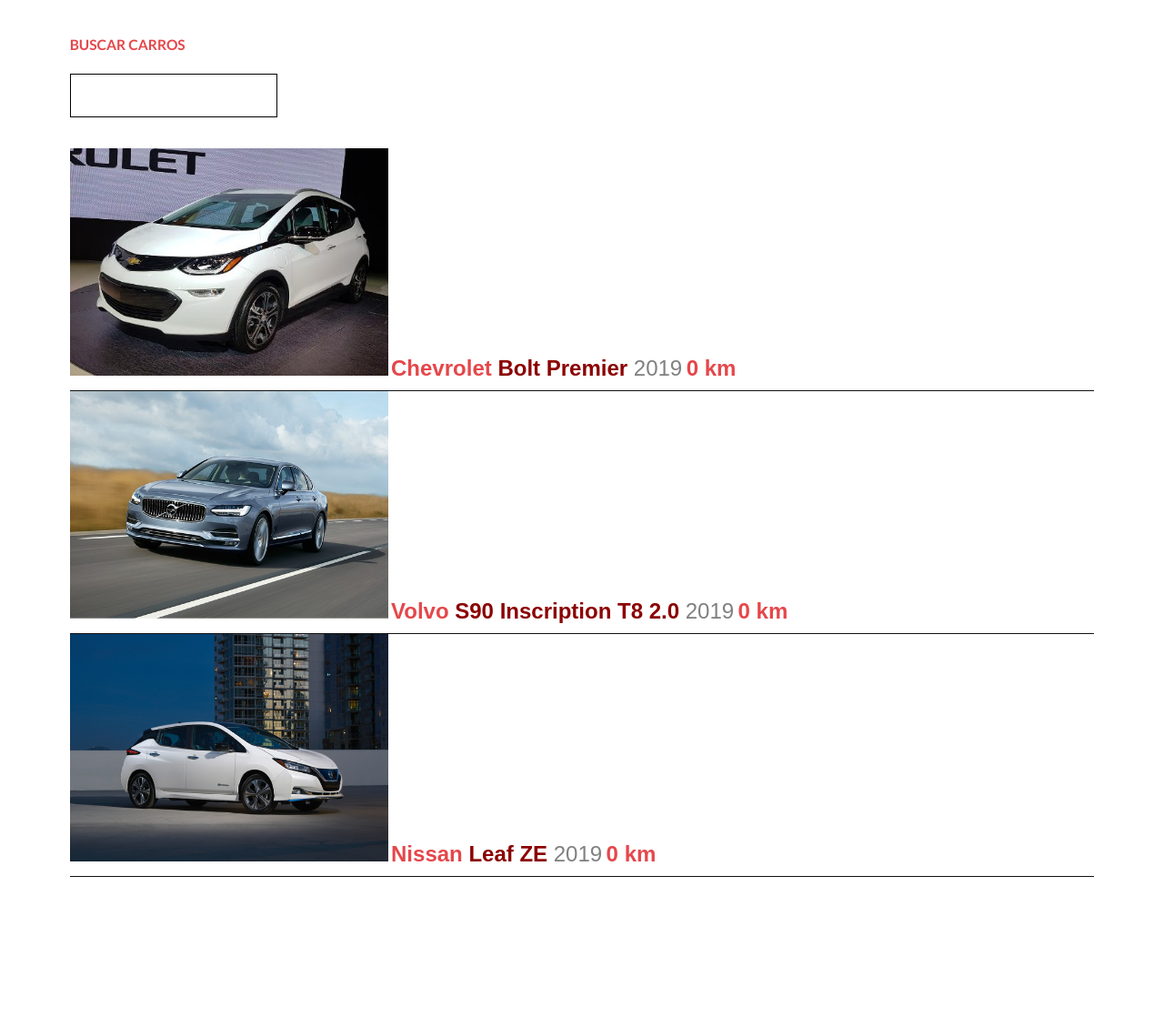
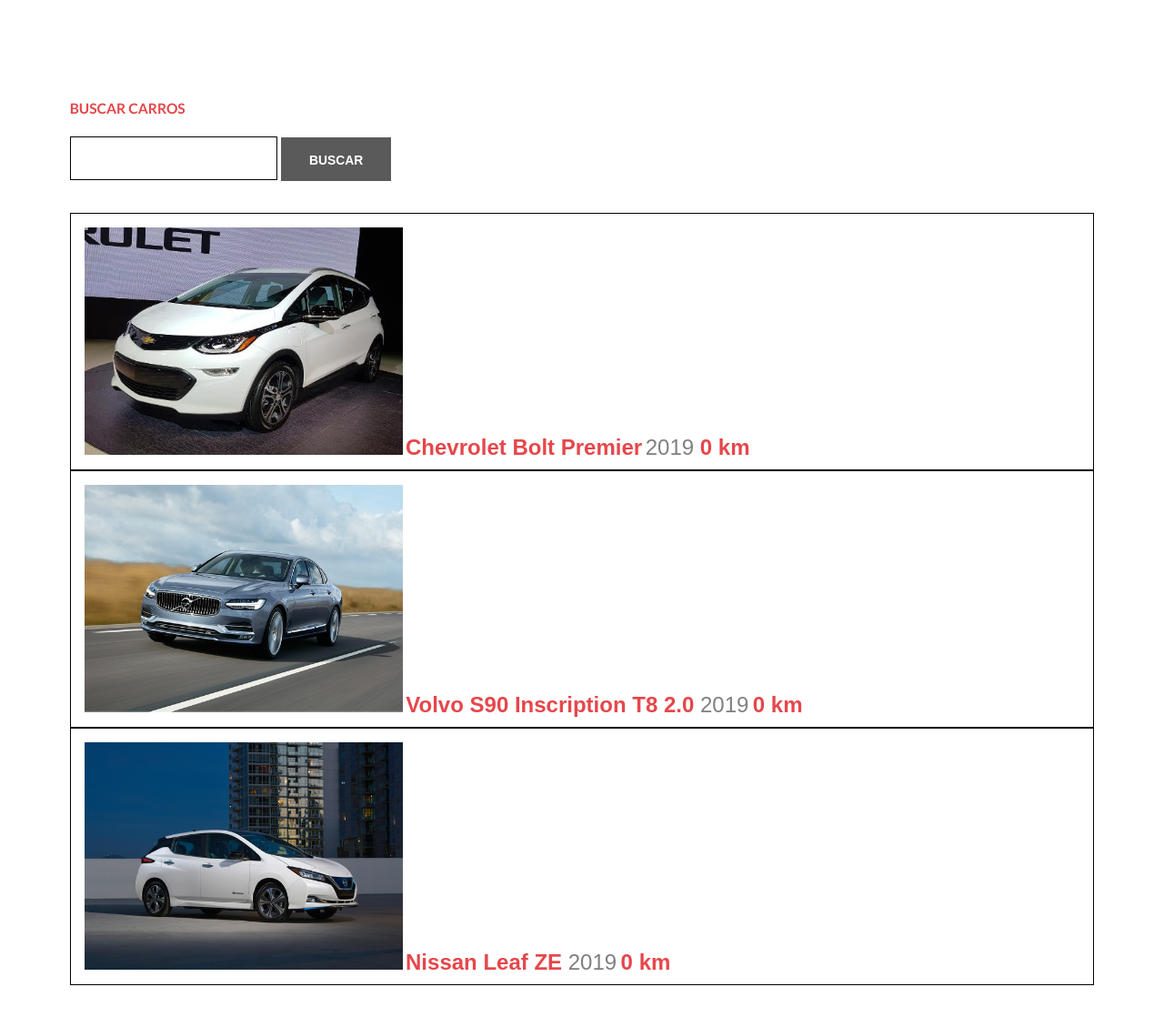
Before and after one commit to baradelbruno/turbonews, a Django app: template turbonews/core/templates/logado/ficha-tecnica-log.html in a window 1280 px wide. Shown: the part 87-1205 px from the top of the page at 91% size. Before the commit the page ends 1051 px from the top, so only its background shows below. Run offline with Django 3.2, Linux system fonts and the light colour scheme; the template is opened without the code that fills it, so the values that code supplies are empty.

Commit message:
correção de diversos bugs nas paginas de ficha tecnica

```diff
--- a/turbonews/core/templates/logado/ficha-tecnica-log.html
+++ b/turbonews/core/templates/logado/ficha-tecnica-log.html
@@ -1,74 +1,74 @@
-{% extends 'logado/base-log.html' %}
+{% extends 'logado/base-log.html'%}
 
 {% block content %}
 
+<section id="main">
+		<div class="inner">
+
     <br>
 
-        <div class="container">
         <div class="form-group row">
             <div class="col-4">
                 <label>Buscar Carros</label>
                 <input class="form-control" type="text">
-  </div>
+				<button type="submit" name="button" class="button">Buscar</button>
             </div>
         </div>
 
 
     <br>
 
-        <!-- CARRO 1 -->
+        <div class="ficha">
+            <font size="2" face="arial"><a href="{% url 'ficha-bolt-log' %}"><img src="{{STATIC_URL}}static/images/bolt.jpg" title="Ficha técnica, equipamentos e fotos do Chevrolet Premier"height="250" width="350"></a></font>
 
-      <div class="container p-3" style="border-bottom: solid 1px" color: darkred>
-          <tr>
-              <font size="2" face="arial"><a href="{% url 'ficha-bolt-log' %}"><img src="{{STATIC_URL}}static/images/bolt.jpg" title="Ficha técnica, equipamentos e fotos do Chevrolet Premier" vspace="0" border="0" height="250" width="350"></a></font>
-              <td bgcolor="#ffffff" align="left">
-                  <font size="2" face="arial"><a href="{% url 'ficha-bolt-log' %}" title="Chevrolet Bolt Premier">
-                  <font class="ml-4" size="5" color="gray"><b>Chevrolet
-                  <font size="5" color="darkred">Bolt Premier
+
+            <font size="2" face="arial">
+                <a href="{% url 'ficha-bolt-log' %}" title="Chevrolet Bolt Premier">
+                    <font size="5" color="gray">  <b> Chevrolet Bolt Premier</b></font>
+                </a>
+
+                <font size="2" color="gray">
+                    <font size="3" color="darkred">
+                        <font size="2" color="gray"></font>
+                        <font size="5" color="gray">2019 </font>
+                        <font size="5" color="darkblue"> <b>0 km</b> </font>
+                    </font>
+                </font>
+            </font>
+        </div>
+
+
+      <!-- CARRO 2 -->
+
+    <div class="ficha" style="border:1px solid black">
+              <font size="2" face="arial"><a href="{% url 'ficha-volvo-log'%}">
+                <img src="{{STATIC_URL}}static/images/volvo-s90.jpg" title="Ficha técnica, equipamentos e fotos do Volvo Inscription T8 2.0" height="250" width="350"></a>
+              </font>
+
+                  <font size="2" face="arial"><a href="{% url 'ficha-volvo'%}" title="Volvo Inscription T8 2.0">
+                  <font class="ml-4" size="5" color="gray"><b>Volvo
+                  <font size="5">S90 Inscription T8 2.0
                   </font></b></font></a><font size="2" color="gray"><font size="3" color="darkred"><font size="2" color="gray">
                   </font>
                   <font size="5" color="gray">2019</font>
                   <font size="5" color="darkblue"><b>0 km</b></font>
-              </font></font></font></td>
-          </tr>
+              </font></font></font>
             </div>
 
-      <!-- CARRO 2 -->
+      <!-- CARRO 3 -->
 
-      <div class="container p-3" style="border-bottom: solid 1px">
-          <tr>
-              <td bgcolor="#ffffff" align="center">
-              <font size="2" face="arial"><a href="{% url 'ficha-volvo-log'%}"><img src="{{STATIC_URL}}static/images/volvo-s90.jpg" title="Ficha técnica, equipamentos e fotos do Volvo Inscription T8 2.0" vspace="0" border="0" height="250" width="350"></a></font></td>
-              <td bgcolor="#ffffff" align="left">
-                  <font size="2" face="arial"><a href="{% url 'ficha-volvo-log' %}" title="Volvo Inscription T8 2.0">
-                  <font class="ml-4" size="5" color="gray"><b>Volvo
-                  <font size="5" color="darkred">S90 Inscription T8 2.0
+   <div class="ficha" style="border:1px solid black">
+          <font size="2" face="arial"><a href="{% url 'ficha-leaf-log'%}"><img src="{{STATIC_URL}}static/images/leaf.jpg" title="Ficha técnica, equipamentos e fotos do Nissan Leaf ZE" vspace="0" border="0" height="250" width="350"></a></font></td>
+              <font size="2" face="arial"><a href="{% url 'ficha-leaf-log'%}" title="Nissan Leaf ZE">
+              <font class="ml-4" size="5" color="gray"><b>Nissan
+              <font size="5">Leaf ZE
               </font></b></font></a><font size="2" color="gray"><font size="3" color="darkred"><font size="2" color="gray">
               </font>
               <font size="5" color="gray">2019</font>
               <font size="5" color="darkblue"><b>0 km</b></font>
-              </font></font></font></td>
-          </tr>
+          </font></font></font>
     </div>
-
-
-      <!-- CARRO 3 -->
-
-      <div class="container p-3" style="border-bottom: solid 1px">
-        <tr>
-          <td bgcolor="#ffffff" align="center">
-          <font size="2" face="arial"><a href="{% url 'ficha-leaf-log' %}"><img src="{{STATIC_URL}}static/images/leaf.jpg" title="Ficha técnica, equipamentos e fotos do Nissan Leaf ZE" vspace="0" border="0" height="250" width="350"></a></font></td>
-          <td bgcolor="#ffffff" align="left">
-              <font size="2" face="arial"><a href="{% url 'ficha-leaf-log' %}" title="Nissan Leaf ZE">
-              <font class="ml-4" size="5" color="gray"><b>Nissan
-              <font size="5" color="darkred">Leaf ZE
-              </font></b></font></a><font size="2" color="gray"><font size="3" color="darkred"><font size="2" color="gray">
-              </font>
-              <font size="5" color="gray">2019</font>
-              <font size="5" color="darkblue"><b>0 km</b></font>
-          </font></font></font></td>
-        </tr>
-      </div>
+</section>
 
 
 {% endblock %}
```
Also changed, not shown: turbonews/core/templates/ficha-bolt.html (+11 -7 lines), turbonews/core/templates/ficha-leaf.html (+12 -6 lines), turbonews/core/templates/ficha-volvo.html (+12 -6 lines), turbonews/core/templates/logado/ficha-bolt-log.html (+11 -7 lines), turbonews/core/templates/logado/ficha-leaf-log.html (+11 -6 lines), turbonews/core/templates/logado/ficha-volvo-log.html (+12 -6 lines). Lines whose indentation alone changed are shown as unchanged.
